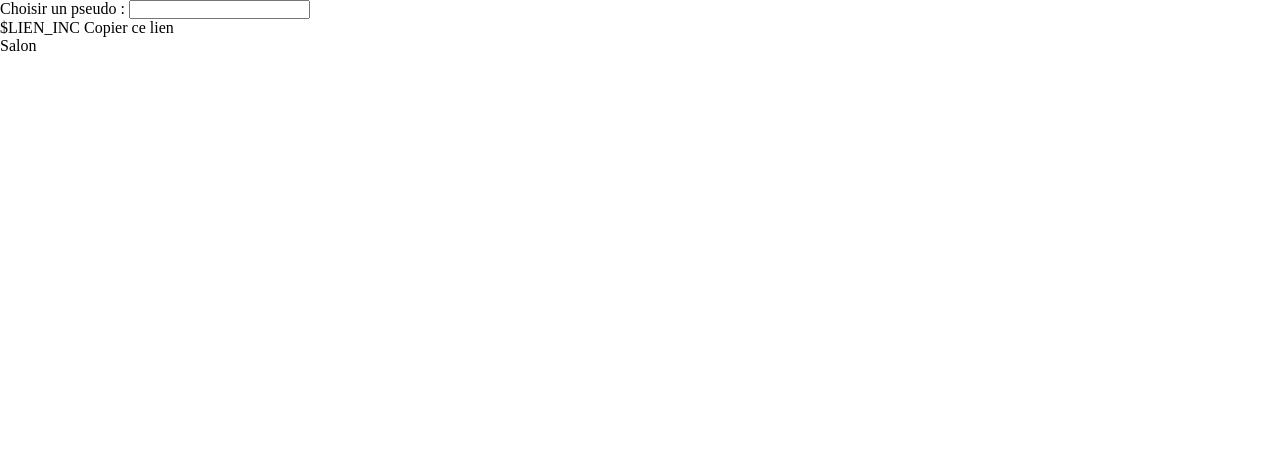
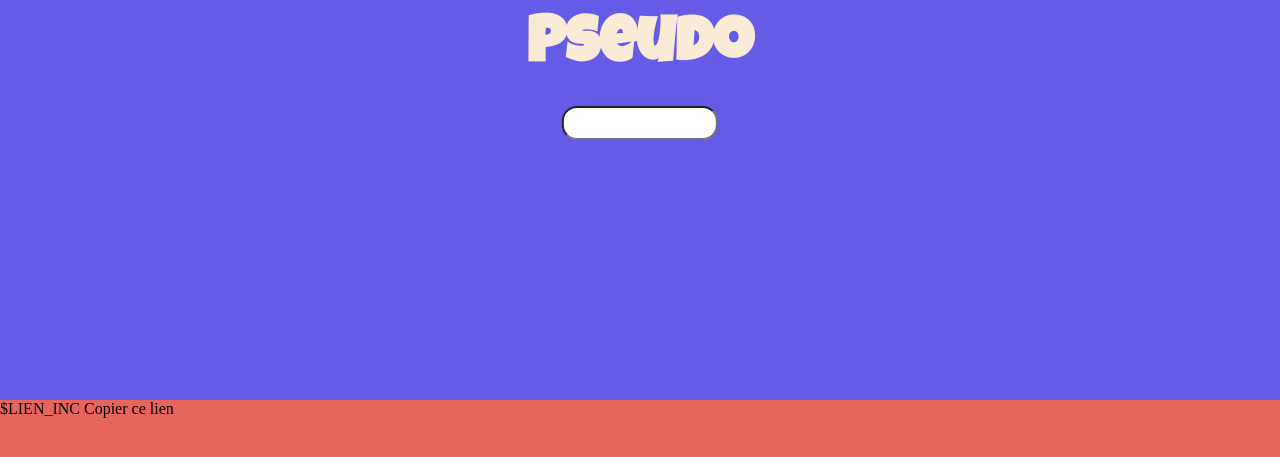
Before and after one commit to H4KRO/Wasted, a PHP site: page /?page=master in a window 1280 px wide. Shown: the top 457 px of the page. Run offline with PHP 8.4, Linux system fonts and the light colour scheme.

Commit message:
worked on master.php

```diff
--- a/template/pages/master.php
+++ b/template/pages/master.php
@@ -1,14 +1,12 @@
-<section class ="choice">
-    <form methode="post" class = "choice_peudo">
-        Choisir un pseudo : <input type="text" maxlength="10" name="pseudo">
+<section id="master_top"class ="section">
+    <form action="" methode="post" id="pseudo">
+        <p><strong>Pseudo</strong></p>
+        <input id="master_input"type="text" maxlength="15" name="pseudo">
+        <!-- <input id="ok" type="submit" value="Ok"> -->
     </form>
 </section>
 
-<section class="choice">
+<section id="master_bot" class="section">
     <a href="#" >$LIEN_INC</a>
     <a href="#">Copier ce lien</a>
 </section>
-
-<section class="choice">
-    <p id="salon">Salon</p>
-</section>
--- a/template/style/style.css
+++ b/template/style/style.css
@@ -52,17 +52,18 @@ html, body
   text-align: center;
 }
 
-#C_P .p_section {
+#main_top .p_section {
   top: 25%;
 }
 
-#J_P .p_section {
+#main_bot .p_section {
   top: 75%;
 }
 
+/* -------------------------MAIN ------------------------------*/
 .p_section:active
 {
-  transform: scale(0.9);
+  transform: scale(0.5) translate(-100%, -100%);
 }
 
 #wasted
@@ -83,21 +84,55 @@ html, body
   transform: translate(-50%, -50%);
 }
 
-#C_P
+#main_top
 {
   background-color: #655BE7;
   transition: all 0.5s;
 }
-#C_P:active
+#main_top:active
 {
   background-color: rgb(69, 60, 199);
 }
-#J_P
+#main_bot
 {
   background-color: #E7655B;
   transition: all 0.5s;
 }
-#J_P:active
+#main_bot:active
 {
   background-color: rgb(212, 65, 54);
 }
+
+/* ------------------------- MASTER ------------------------------*/
+
+#master_top
+{
+  background-color: #655BE7;
+}
+
+#master_bot
+{
+  background-color: #E7655B;
+}
+#pseudo
+{
+  top: 10%;
+  font-family: 'Luckiest Guy', cursive;
+  font-size: 400%;
+  color: antiquewhite;
+  height: auto;
+  transition: all 0.7s;
+  position: absolute;
+  transform: translate(-50%, -50%);
+  left: 50%;
+  text-align: center;
+}
+
+#master_input
+{
+  border-radius: 15px;
+  padding-left: 4px;
+  font-family: 'Luckiest Guy', cursive;
+  width: auto;
+  height: 30px;
+}
```
Also changed, not shown: template/pages/main.php (+4 -4 lines).
